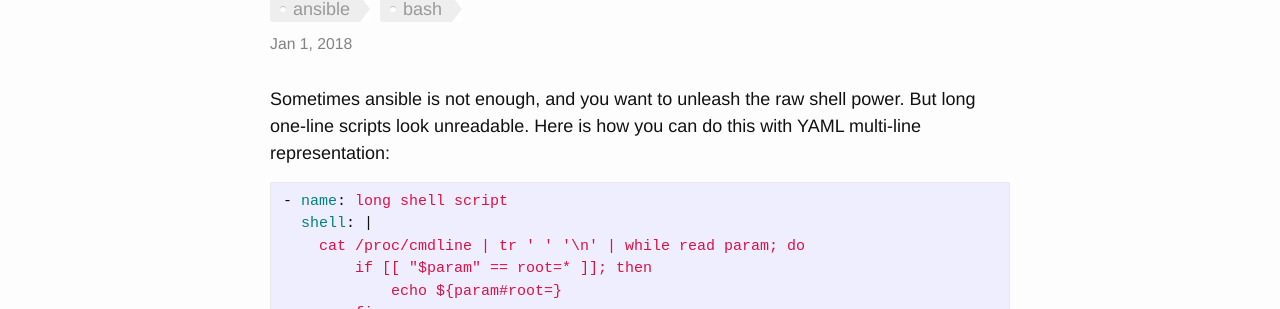
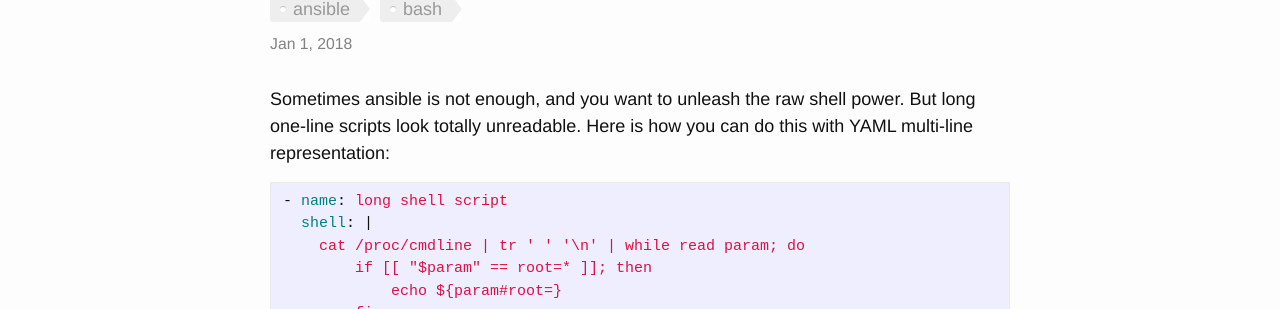
Before and after one commit to selivan/selivan.github.io, a Jekyll site: the page built from _posts/2018-01-01-ansible-multiline-shell-script.md, in a window 1280 px wide. Shown: the part 195-504 px from the top of the page. Built offline with Jekyll 4.4.1, drawn with Linux system fonts in a browser that asks for light colours; comment, search, counter and statistics services are not loaded.

Commit message:
small update

````diff
--- a/_config.yml
+++ b/_config.yml
@@ -48,6 +48,9 @@
   # Jekyll-seo-tag: add metadata tags for search engines and social networks to better index and display site's content
   # https://github.com/jekyll/jekyll-seo-tag#usage
   - jekyll-seo-tag
+  # Speedup: cache the rendering of Liquid includes
+  # https://github.com/benbalter/jekyll-include-cache
+  - jekyll-include-cache
   # GitHub Sitemap - generate /sitemap.xml for search engines
   # https://help.github.com/articles/sitemaps-for-github-pages/
   # Should be listed last to include content generated by other plugins
--- a/_posts/2018-01-01-ansible-multiline-shell-script.md
+++ b/_posts/2018-01-01-ansible-multiline-shell-script.md
@@ -3,7 +3,7 @@
 title:  "Ansible: multiline shell script inside playbook"
 tags: [ansible, bash]
 ---
-Sometimes ansible is not enough, and you want to unleash the raw shell power. But long one-line scripts look unreadable. Here is how you can do this with YAML multi-line representation:
+Sometimes ansible is not enough, and you want to unleash the raw shell power. But long one-line scripts look totally unreadable. Here is how you can do this with YAML multi-line representation:
 
 ```yaml
 - name: long shell script
````
